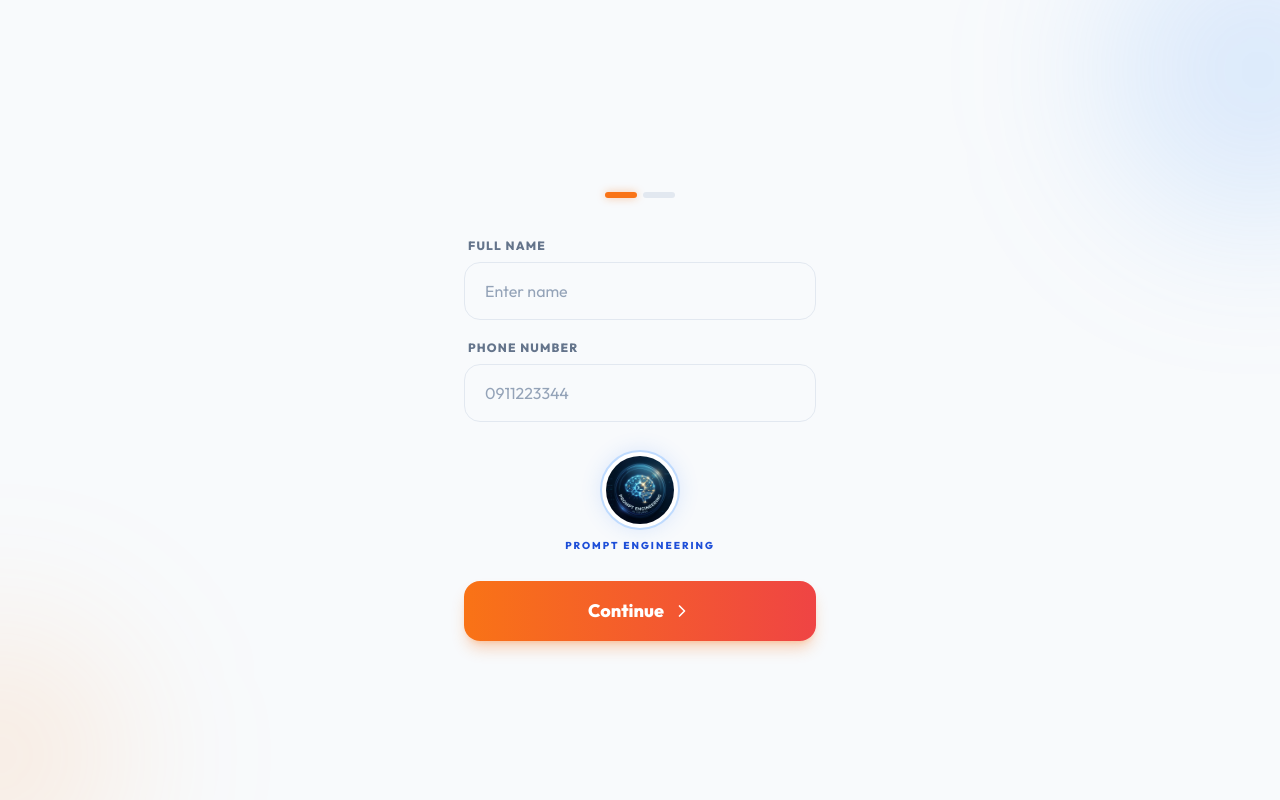
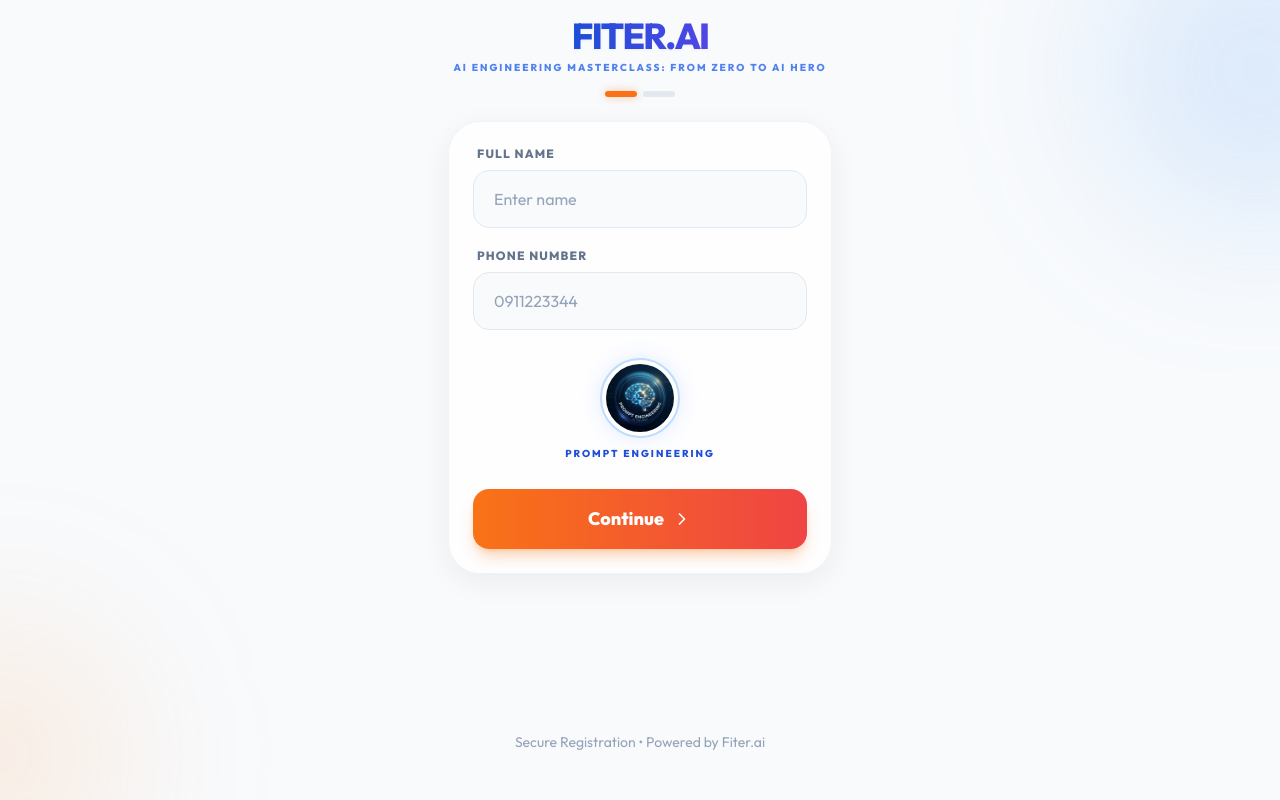
Before and after one commit to elias2025new/fiter.ai, a React (Vite) app in the folder client/: page / in a window 1280 px wide. Built offline with nearby package versions, Linux system fonts and the light colour scheme.

Commit message:
Revert HTML header removal and implement Telegram native requestFullscreen

```diff
--- a/client/src/App.tsx
+++ b/client/src/App.tsx
@@ -29,6 +29,12 @@
     if (tg) {
       tg.ready();
       tg.expand();
+      try {
+        if (tg.requestFullscreen) tg.requestFullscreen();
+        if (tg.disableVerticalSwipes) tg.disableVerticalSwipes();
+      } catch (e) {
+        console.warn('Fullscreen API not supported', e);
+      }
       document.documentElement.style.setProperty('--tg-bg', tg.backgroundColor || '#0f172a');
       document.documentElement.style.setProperty('--tg-text', tg.textColor || '#f8fafc');
     }
@@ -116,7 +122,7 @@
           <CheckCircle2 size={64} className="text-green-600" />
         </motion.div>
         <h1 className="text-3xl font-extrabold mb-2 bg-gradient-to-r from-green-500 to-emerald-600 bg-clip-text text-transparent">
-          Welcome!
+          Welcome to Fiter.ai!
         </h1>
         <p className="text-slate-600 max-w-xs mx-auto">
           Registration complete. We'll reach out shortly!
@@ -132,14 +138,32 @@
         <div className="absolute bottom-[-10%] left-[-10%] w-[250px] h-[250px] bg-orange-400/15 rounded-full blur-[80px]" />
       </div>
 
-      <motion.div
-        layout
-        className="w-full max-w-sm relative z-10 p-4 mt-8 flex-1 flex flex-col justify-center"
-      >
-        <div className="flex justify-center gap-1.5 mb-10">
+      <header className="w-full max-w-sm mb-6 text-center relative z-10">
+        <motion.h1
+          className="text-4xl font-black mb-1 tracking-tighter"
+        >
+          <span className="bg-gradient-to-r from-blue-700 to-indigo-600 bg-clip-text text-transparent uppercase drop-shadow-sm">
+            FITER.AI
+          </span>
+        </motion.h1>
+        <motion.p
+          initial={{ opacity: 0, y: 5 }}
+          animate={{ opacity: 1, y: 0 }}
+          transition={{ delay: 0.2 }}
+          className="text-[10px] font-bold tracking-[0.2em] text-blue-600/80 uppercase mb-4"
+        >
+          AI Engineering Masterclass: From Zero to AI Hero
+        </motion.p>
+        <div className="flex justify-center gap-1.5">
           <div className={`h-1.5 w-8 rounded-full transition-all duration-500 ${step === 1 ? 'bg-orange-500 shadow-[0_0_8px_rgba(249,115,22,0.4)]' : 'bg-slate-200'}`} />
           <div className={`h-1.5 w-8 rounded-full transition-all duration-500 ${step === 2 ? 'bg-orange-500 shadow-[0_0_8px_rgba(249,115,22,0.4)]' : 'bg-slate-200'}`} />
         </div>
+      </header>
+
+      <motion.div
+        layout
+        className="w-full max-w-sm bg-white/80 backdrop-blur-xl border border-slate-200/50 rounded-[2rem] p-6 shadow-[0_8px_30px_rgb(0,0,0,0.06)] relative z-10"
+      >
         <form onSubmit={handleSubmit} noValidate className="space-y-5">
           <AnimatePresence mode="wait">
             {step === 1 ? (
@@ -301,6 +325,11 @@
           </AnimatePresence>
         </form>
       </motion.div>
+      <footer className="mt-auto py-8 text-center relative z-10">
+        <p className="text-slate-400 text-sm flex items-center gap-2">
+          Secure Registration • Powered by Fiter.ai
+        </p>
+      </footer>
     </div>
   );
 }
```
